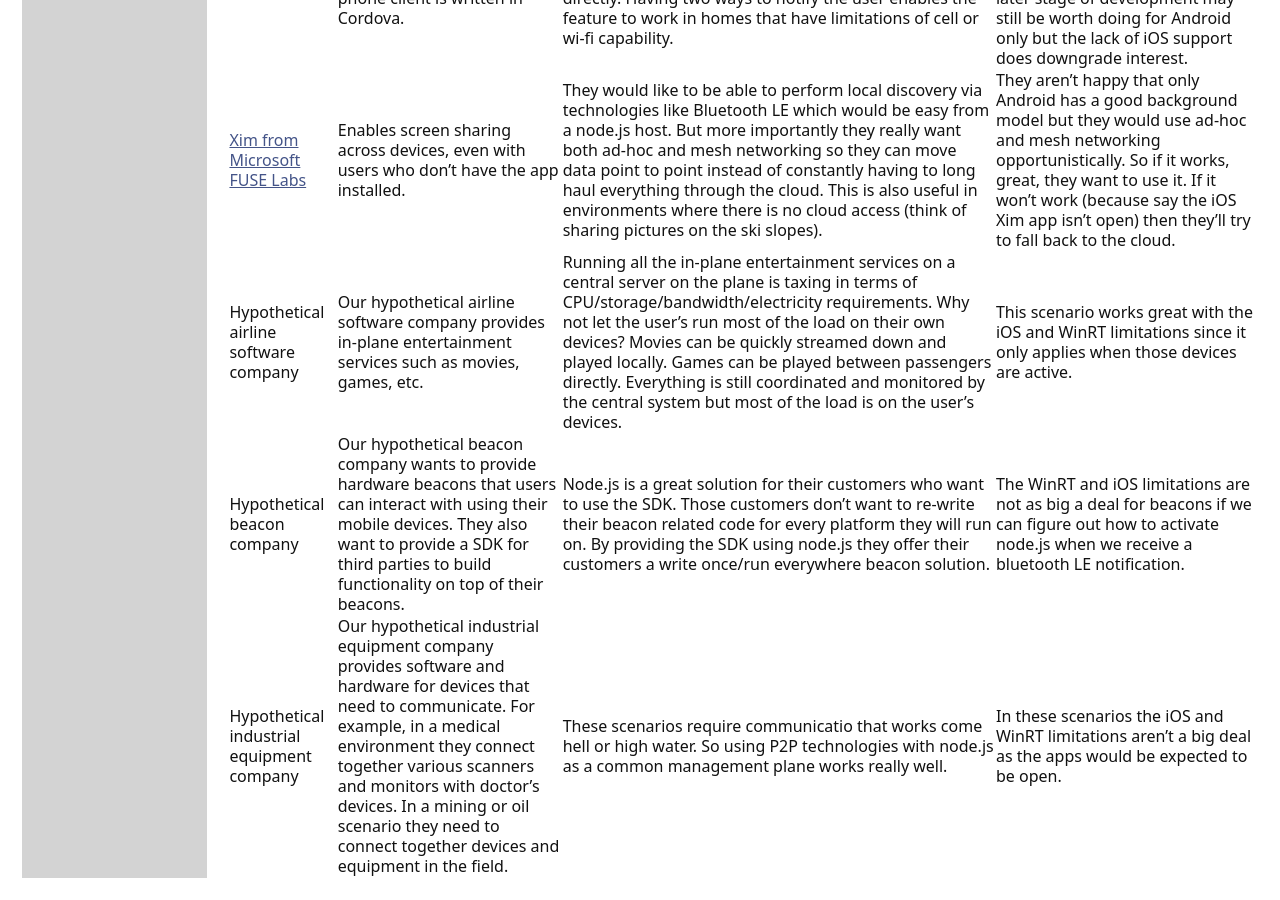
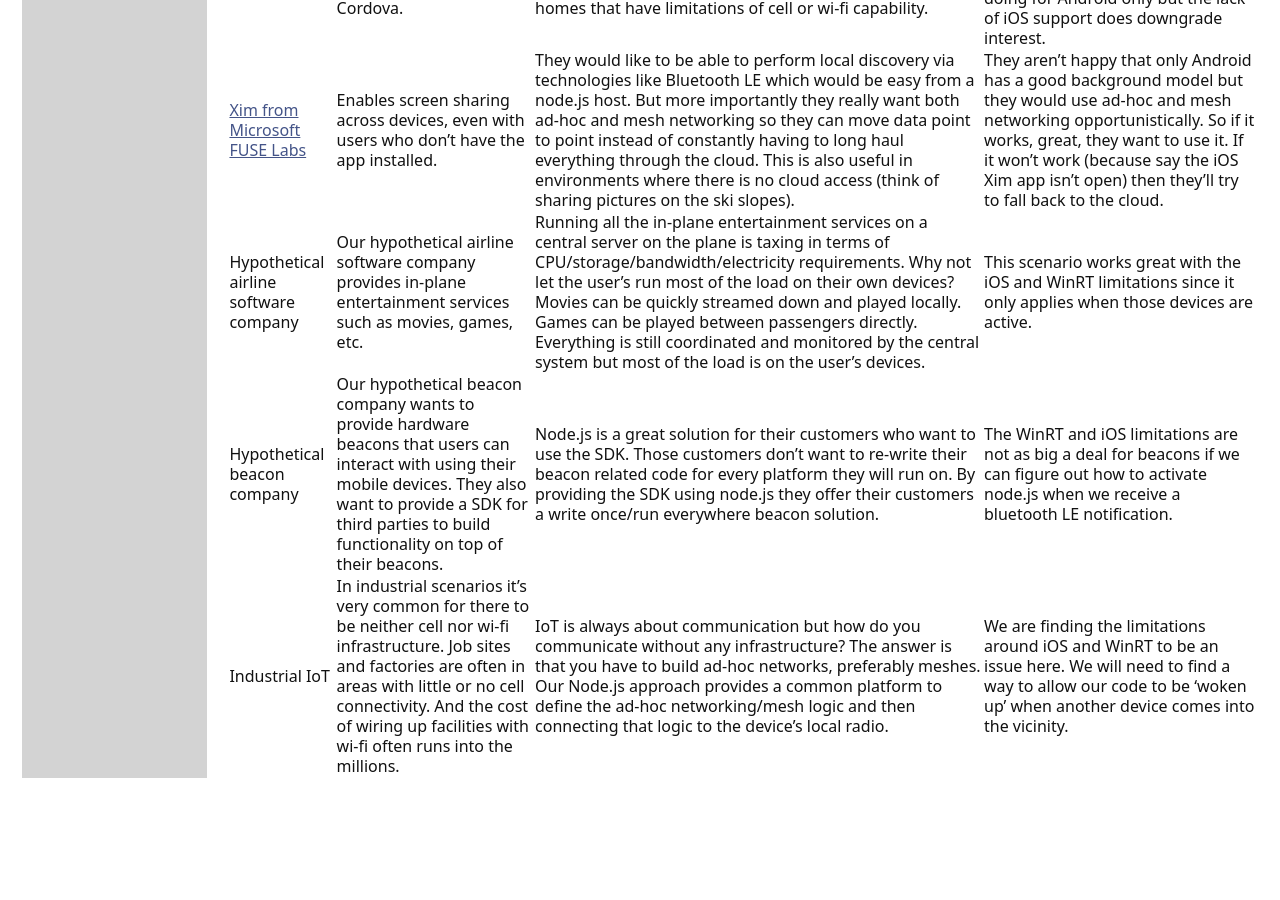
Before and after one commit to thaliproject/thali, a Jekyll site: the page built from nodeondevices.md, in a window 1280 px wide and 900 px high, scrolled down 1234 px. Built offline with Jekyll 4.4.1, drawn with Linux system fonts in a browser that asks for light colours; Markdown is read by kramdown in place of the engine named in the settings; after the commit the page ends 2034 px from its top, so only the background shows below that.

Commit message:
Update nodeondevices.md

```diff
--- a/nodeondevices.md
+++ b/nodeondevices.md
@@ -25,4 +25,4 @@ Company | Description | Node.js Scenario | Notes
 [Xim from Microsoft FUSE Labs](http://www.getxim.com/) | Enables screen sharing across devices, even with users who don’t have the app installed. | They would like to be able to perform local discovery via technologies like Bluetooth LE which would be easy from a node.js host. But more importantly they really want both ad-hoc and mesh networking so they can move data point to point instead of constantly having to long haul everything through the cloud. This is also useful in environments where there is no cloud access (think of sharing pictures on the ski slopes). | They aren’t happy that only Android has a good background model but they would use ad-hoc and mesh networking opportunistically. So if it works, great, they want to use it. If it won’t work (because say the iOS Xim app isn’t open) then they’ll try to fall back to the cloud.
 Hypothetical airline software company | Our hypothetical airline software company provides in-plane entertainment services such as movies, games, etc. | Running all the in-plane entertainment services on a central server on the plane is taxing in terms of CPU/storage/bandwidth/electricity requirements. Why not let the user's run most of the load on their own devices? Movies can be quickly streamed down and played locally. Games can be played between passengers directly. Everything is still coordinated and monitored by the central system but most of the load is on the user's devices. | This scenario works great with the iOS and WinRT limitations since it only applies when those devices are active.
 Hypothetical beacon company | Our hypothetical beacon company wants to provide hardware beacons that users can interact with using their mobile devices. They also want to provide a SDK for third parties to build functionality on top of their beacons. | Node.js is a great solution for their customers who want to use the SDK. Those customers don't want to re-write their beacon related code for every platform they will run on. By providing the SDK using node.js they offer their customers a write once/run everywhere beacon solution. | The WinRT and iOS limitations are not as big a deal for beacons if we can figure out how to activate node.js when we receive a bluetooth LE notification.
-Hypothetical industrial equipment company | Our hypothetical industrial equipment company provides software and hardware for devices that need to communicate. For example, in a medical environment they connect together various scanners and monitors with doctor's devices. In a mining or oil scenario they need to connect together devices and equipment in the field. | These scenarios require communicatio that works come hell or high water. So using P2P technologies with node.js as a common management plane works really well. | In these scenarios the iOS and WinRT limitations aren't a big deal as the apps would be expected to be open.
+Industrial IoT | In industrial scenarios it's very common for there to be neither cell nor wi-fi infrastructure. Job sites and factories are often in areas with little or no cell connectivity. And the cost of wiring up facilities with wi-fi often runs into the millions. | IoT is always about communication but how do you communicate without any infrastructure? The answer is that you have to build ad-hoc networks, preferably meshes. Our Node.js approach provides a common platform to define the ad-hoc networking/mesh logic and then connecting that logic to the device's local radio. | We are finding the limitations around iOS and WinRT to be an issue here. We will need to find a way to allow our code to be 'woken up' when another device comes into the vicinity.
```
